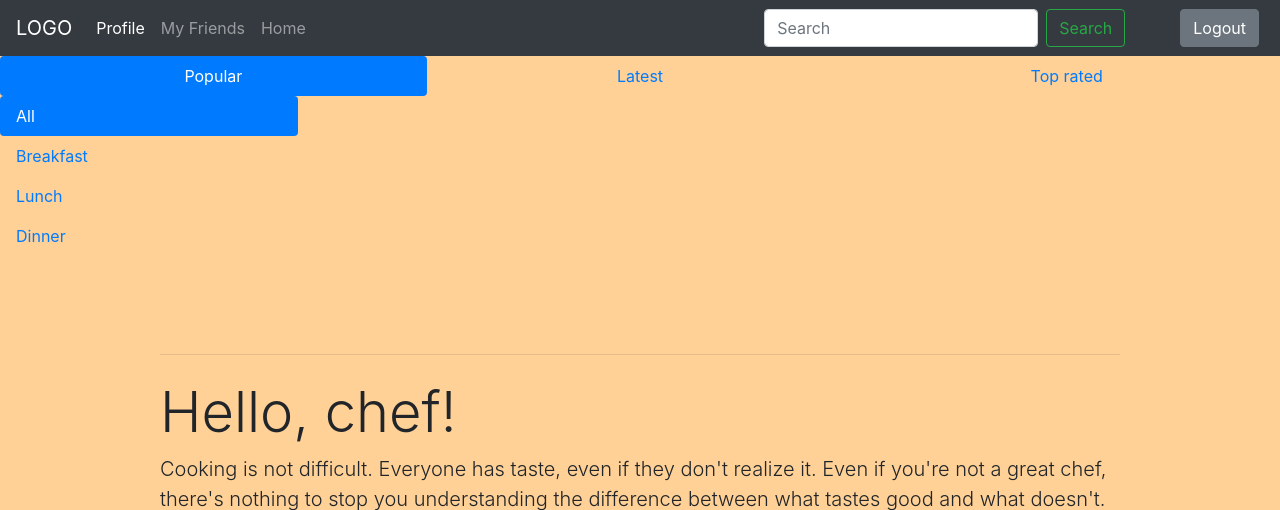
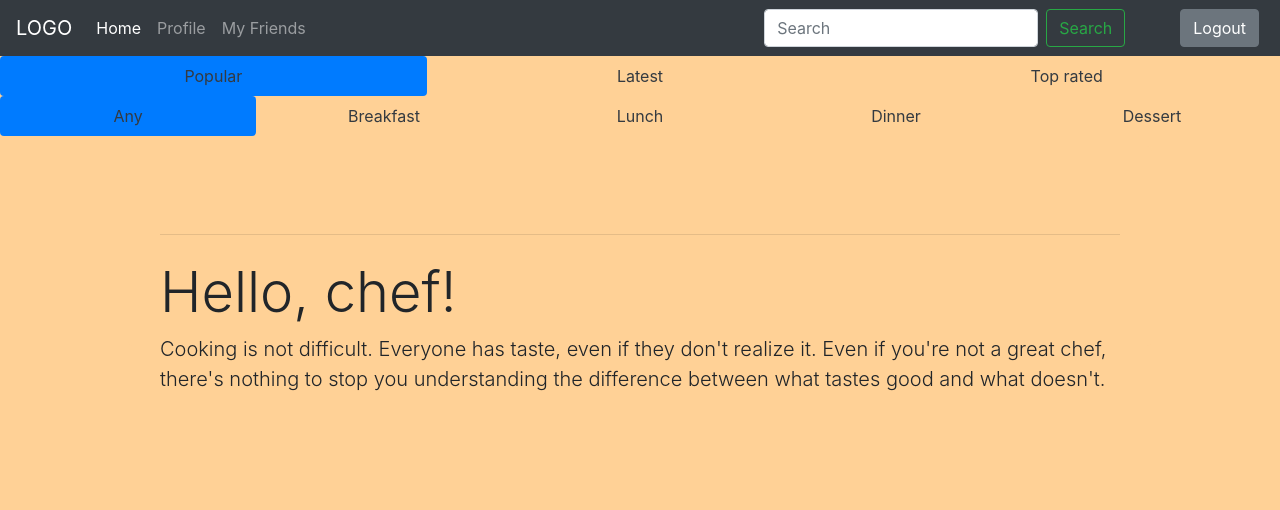
Before and after one commit to bgilja/ricook, a PHP site: page /loggedin.php in a window 1280 px wide. Shown: the top 510 px of the page. Run offline with PHP 8.4, Linux system fonts and the light colour scheme; some libraries are stand-ins or nearby versions.

Commit message:
Add files via upload
nav pills added

```diff
--- a/app/loggedin.php
+++ b/app/loggedin.php
@@ -20,14 +20,14 @@
 
       <div class="collapse navbar-collapse" id="navbarSupportedContent">
         <ul class="navbar-nav mr-auto">
-          <li class="nav-item active">
+          <li class="nav-item">
+            <a class="nav-link active" href="#">Home <span class="sr-only"></span></a>
+          </li>
+          <li class="nav-item">
             <a class="nav-link" href="#">Profile <span class="sr-only"></span></a>
           </li>
           <li class="nav-item">
           	<a class="nav-link" href="#">My Friends <span class="sr-only"></span></a>
-          </li>
-          <li class="nav-item">
-          	<a class="nav-link" href="#">Home <span class="sr-only"></span></a>
           </li>
         </ul>
         <form class="form-inline my-2 my-lg-0" id="search">
@@ -38,20 +38,17 @@
       </div>
     </nav>
 	<nav class="nav nav-pills nav-justified">
-		<a class="nav-item nav-link active" id="v-pills-home-tab" data-toggle="pill" href="#v-pills-home" aria-controls="v-pills-home" aria-selected="true">Popular</a>
-		<a class="nav-item nav-link" id="v-pills-home-tab" data-toggle="pill" href="#v-pills-home" aria-controls="v-pills-home" aria-selected="true">Latest</a>
-		<a class="nav-item nav-link" id="v-pills-home-tab" data-toggle="pill" href="#v-pills-home" aria-controls="v-pills-home" aria-selected="true">Top rated</a>
+		<a class="nav-item nav-link text-dark active" id="v-pills-home-tab" data-toggle="pill" href="#v-pills-home" aria-controls="v-pills-home" aria-selected="true">Popular</a>
+		<a class="nav-item nav-link text-dark" id="v-pills-home-tab" data-toggle="pill" href="#v-pills-home" aria-controls="v-pills-home" aria-selected="true">Latest</a>
+		<a class="nav-item nav-link text-dark" id="v-pills-home-tab" data-toggle="pill" href="#v-pills-home" aria-controls="v-pills-home" aria-selected="true">Top rated</a>
 	</nav>
-	<div class="row">
-	  <div class="col-3">
-	    <div class="nav flex-column nav-pills" id="v-pills-tab" aria-orientation="vertical">
-	      <a class="nav-link active" id="v-pills-home-tab" data-toggle="pill" href="#v-pills-home" aria-controls="v-pills-home" aria-selected="true">All</a>
-	      <a class="nav-link" id="v-pills-profile-tab" data-toggle="pill" href="#v-pills-profile" aria-controls="v-pills-profile" aria-selected="false">Breakfast</a>
-	      <a class="nav-link" id="v-pills-messages-tab" data-toggle="pill" href="#v-pills-messages" aria-controls="v-pills-messages" aria-selected="false">Lunch</a>
-	      <a class="nav-link" id="v-pills-settings-tab" data-toggle="pill" href="#v-pills-settings" aria-controls="v-pills-settings" aria-selected="false">Dinner</a>
-	    </div>
-	  </div>
-	</div>
+  <nav class="nav nav-pills nav-justified">
+    <a class="nav-item nav-link text-dark active" id="v-pills-home-tab" data-toggle="pill" href="#v-pills-home" aria-controls="v-pills-home" aria-selected="true">Any</a>
+    <a class="nav-item nav-link text-dark" id="v-pills-home-tab" data-toggle="pill" href="#v-pills-home" aria-controls="v-pills-home" aria-selected="true">Breakfast</a>
+    <a class="nav-item nav-link text-dark" id="v-pills-home-tab" data-toggle="pill" href="#v-pills-home" aria-controls="v-pills-home" aria-selected="true">Lunch</a>
+    <a class="nav-item nav-link text-dark" id="v-pills-home-tab" data-toggle="pill" href="#v-pills-home" aria-controls="v-pills-home" aria-selected="true">Dinner</a>
+    <a class="nav-item nav-link text-dark" id="v-pills-home-tab" data-toggle="pill" href="#v-pills-home" aria-controls="v-pills-home" aria-selected="true">Dessert</a>
+  </nav>
     <div class="jumbotron">
       <hr class="my-4">
       <h1 class="display-4">Hello, chef!</h1>
```
Also changed, not shown: app/style.css (line endings or trailing spaces).
